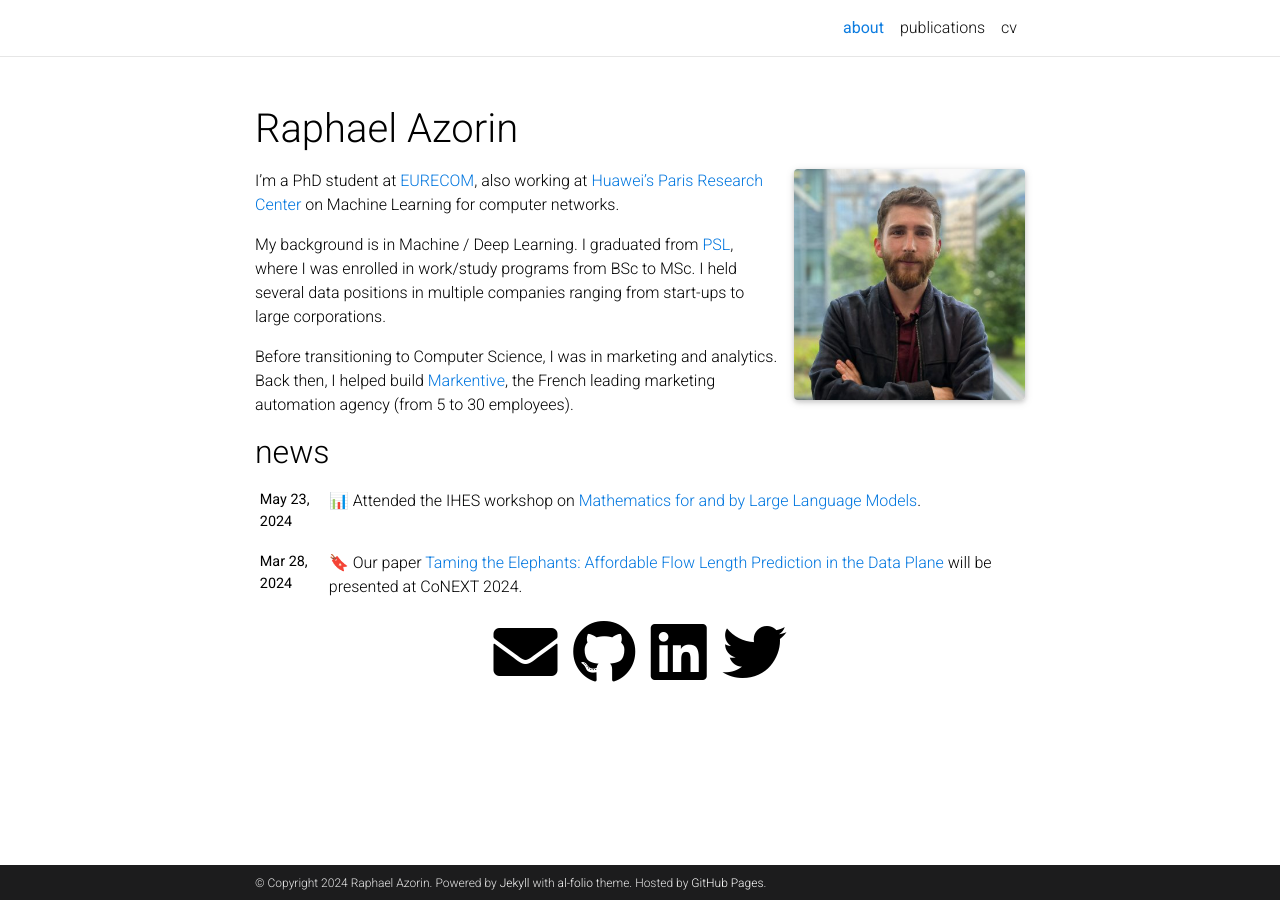
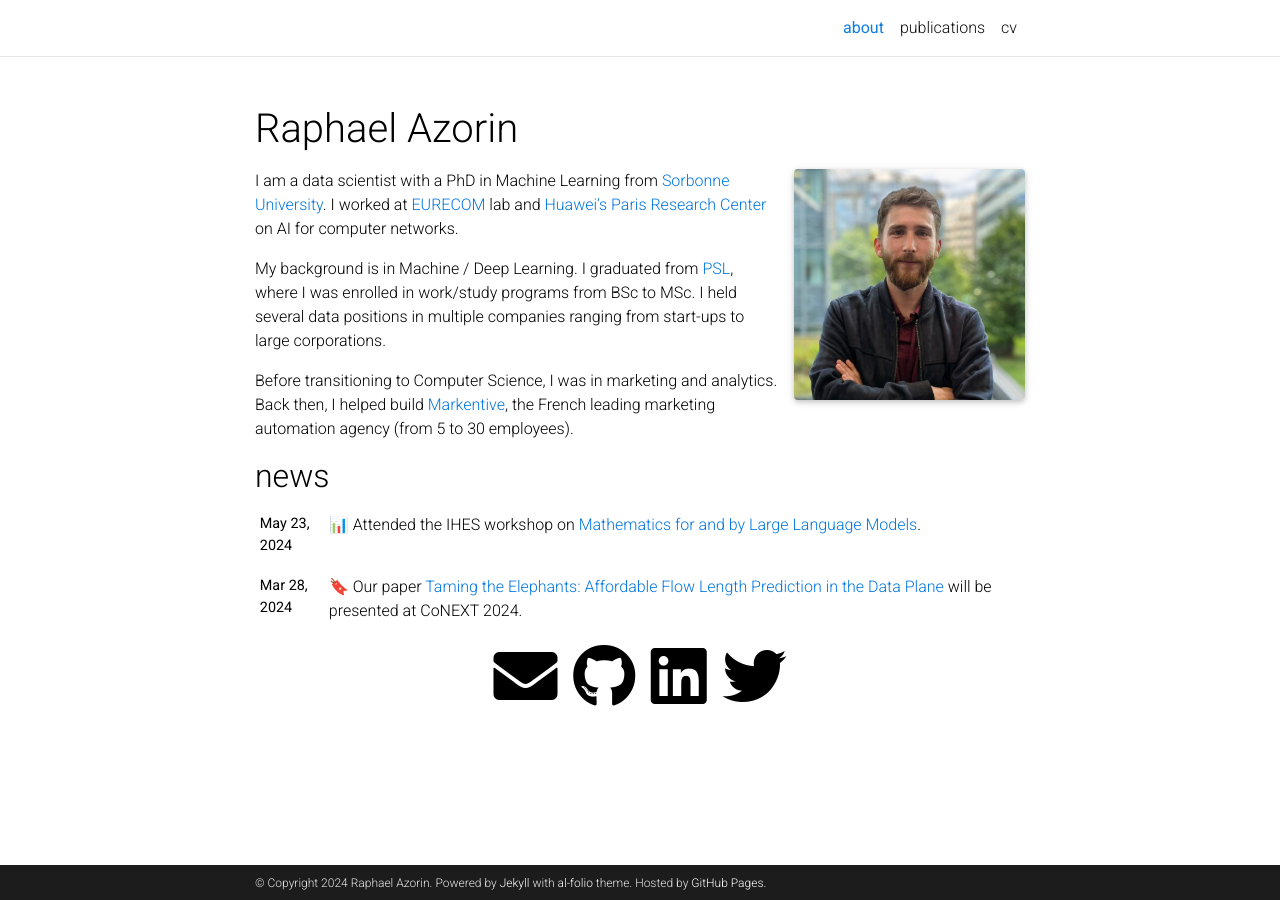
Before and after one commit to Raphaaal/raphaaal.github.io, a Jekyll site: the page built from _pages/about.md, in a window 1280 px wide. Built offline with Jekyll 4.4.1, drawn with Linux system fonts in a browser that asks for light colours; full-size pictures stand in for the smaller copies a plugin makes; emoji names are drawn with the system emoji font; comment, search, counter and statistics services are not loaded; a style sheet for code colours, icons or effects is not loaded.

Commit message:
Update CV and bio

```diff
--- a/_config.yml
+++ b/_config.yml
@@ -8,7 +8,7 @@ middle_name:
 last_name: Azorin
 email: azorin.raphael@gmail.com
 description: > # the ">" symbol means to ignore newlines until "footer_text:"
-  PhD student in ML at EURECOM & Huawei PRC.
+  PhD in ML.
 footer_text: >
   Powered by <a href="https://jekyllrb.com/" target="_blank">Jekyll</a> with <a href="https://github.com/alshedivat/al-folio">al-folio</a> theme.
   Hosted by <a href="https://pages.github.com/" target="_blank">GitHub Pages</a>.
--- a/_data/cv.yml
+++ b/_data/cv.yml
@@ -53,7 +53,7 @@
   contents:
     - title: Data Scientist
       institution: EURECOM & Huawei Research, Paris, France
-      year: 2021 - Present
+      year: 2021 - 2024
 
     - title: Data Engineer
       institution: xCo Analytics (Openfield), Paris, France
--- a/_pages/about.md
+++ b/_pages/about.md
@@ -14,7 +14,7 @@ selected_papers: false # includes a list of papers marked as "selected={true}"
 social: true  # includes social icons at the bottom of the page
 ---
 
-I’m a PhD student at [EURECOM](https://www.eurecom.fr/), also working at [Huawei’s Paris Research Center](https://fr.linkedin.com/company/huawei-paris-research-center) on Machine Learning for computer networks.
+I am a data scientist with a PhD in Machine Learning from [Sorbonne University](https://www.sorbonne-universite.fr/en). I worked at [EURECOM](https://www.eurecom.fr/en) lab and [Huawei’s Paris Research Center](https://fr.linkedin.com/company/huawei-paris-research-center) on AI for computer networks.
 
 My background is in Machine / Deep Learning. I graduated from [PSL](https://psl.eu/en), where I was enrolled in work/study programs from BSc to MSc. I held several data positions in multiple companies ranging from start-ups to large corporations.
 
```
